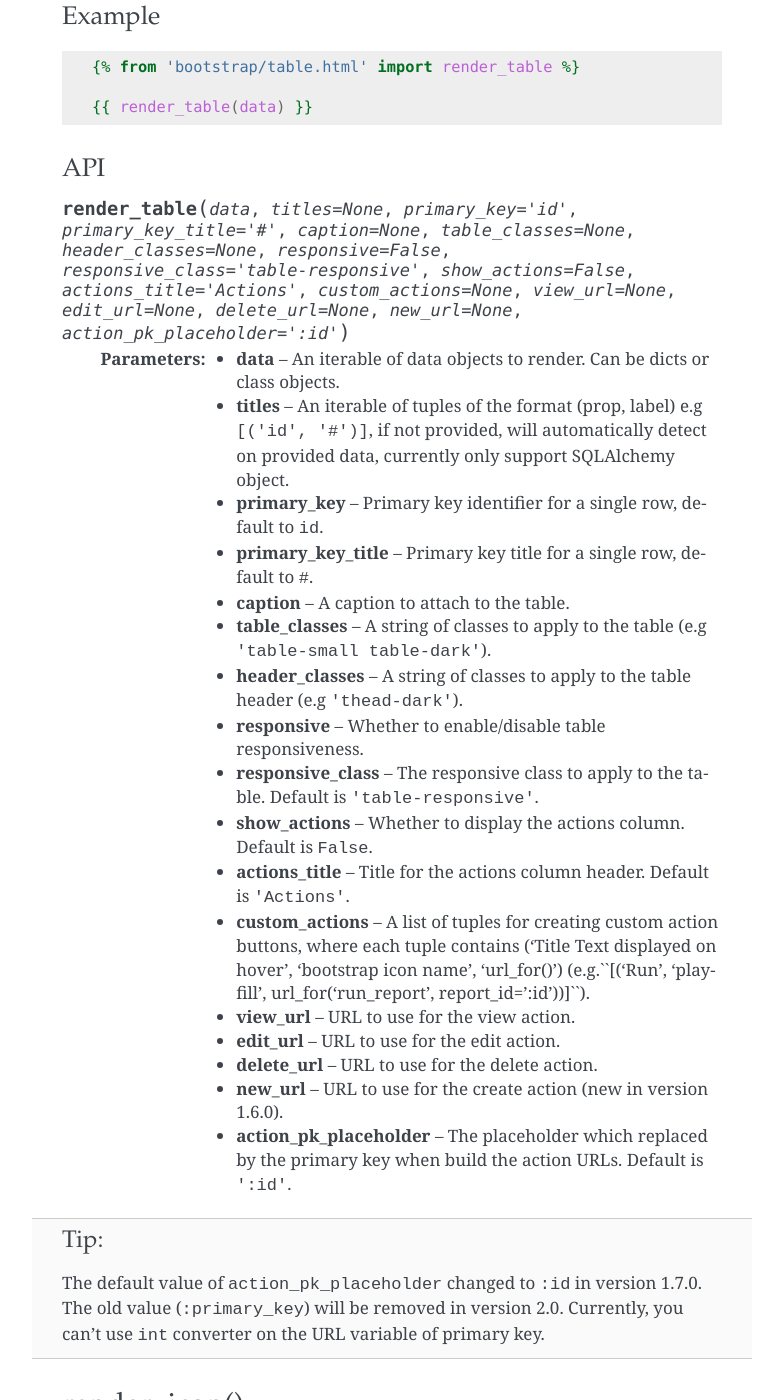
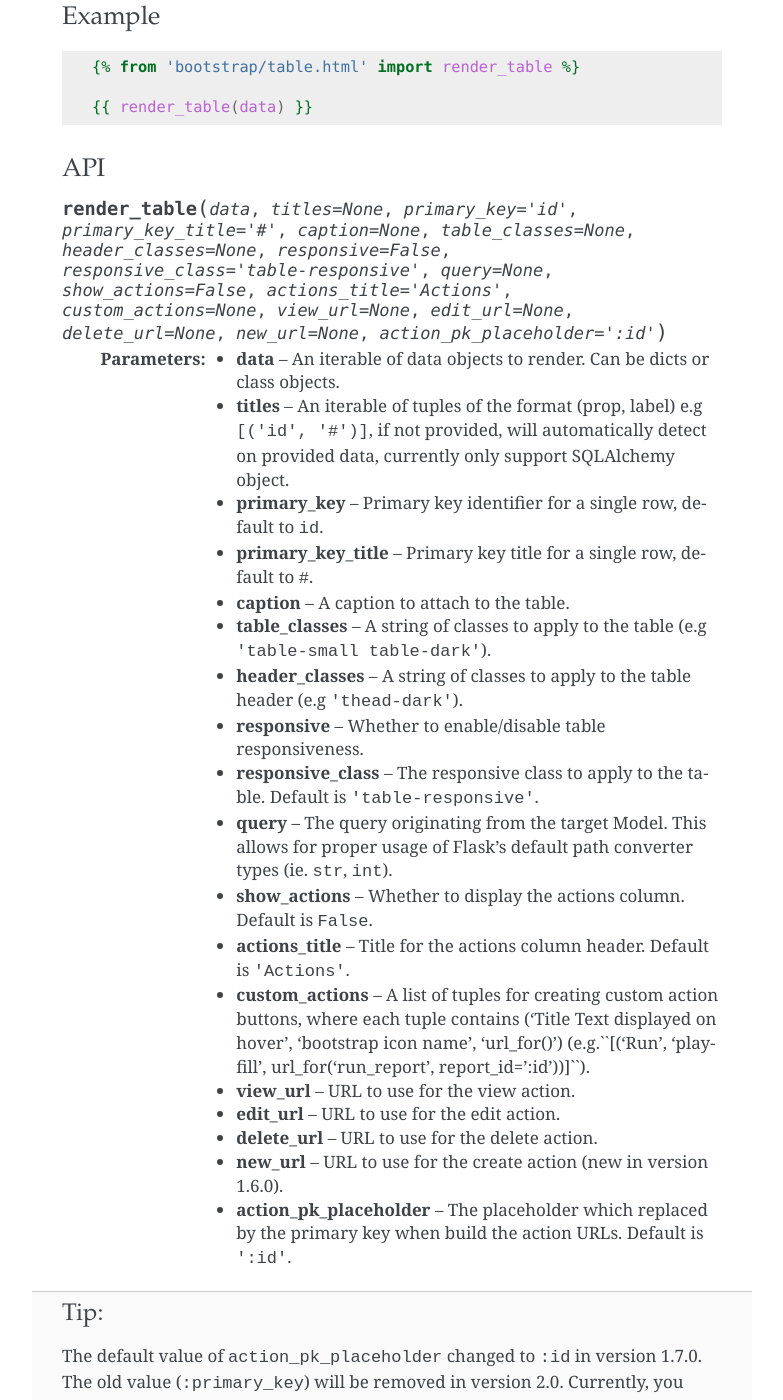
Before and after one commit to helloflask/bootstrap-flask, a Sphinx documentation site: the page built from docs/macros.rst, in a window 1280 px wide and 1400 px high, scrolled down 8906 px. Shown: the whole window, without its empty margins (358-1141 px from the left). Built offline with Sphinx 7.4.7, drawn with Linux system fonts in a browser that asks for light colours.

Commit message:
Updated documentation and changelog

```diff
--- a/CHANGES.rst
+++ b/CHANGES.rst
@@ -19,6 +19,7 @@ Release date: -
 - Add configuration ``BOOTSTRAP_TABLE_VIEW_TITLE``, ``BOOTSTRAP_TABLE_EDIT_TITLE``,
 ``BOOTSTRAP_TABLE_DELETE_TITLE``, ``BOOTSTRAP_TABLE_NEW_TITLE`` to support changing
 the icon title of table actions.
+- Fix bug preventing usage of Flask's default path converters (`#146 <https://github.com/greyli/bootstrap-flask/pull/146>`__).
 
 
 1.7.0
--- a/docs/macros.rst
+++ b/docs/macros.rst
@@ -431,6 +431,7 @@ API
                               header_classes=None,\
                               responsive=False,\
                               responsive_class='table-responsive',\
+                              query=None,\
                               show_actions=False,\
                               actions_title='Actions',\
                               custom_actions=None,\
@@ -450,6 +451,8 @@ API
     :param header_classes: A string of classes to apply to the table header (e.g ``'thead-dark'``).
     :param responsive: Whether to enable/disable table responsiveness.
     :param responsive_class: The responsive class to apply to the table. Default is ``'table-responsive'``.
+    :param query: The query originating from the target Model. This allows for proper usage of Flask's default
+                path converter types (ie. ``str``, ``int``).
     :param show_actions: Whether to display the actions column. Default is ``False``.
     :param actions_title: Title for the actions column header. Default is ``'Actions'``.
     :param custom_actions: A list of tuples for creating custom action buttons, where each tuple contains
```
